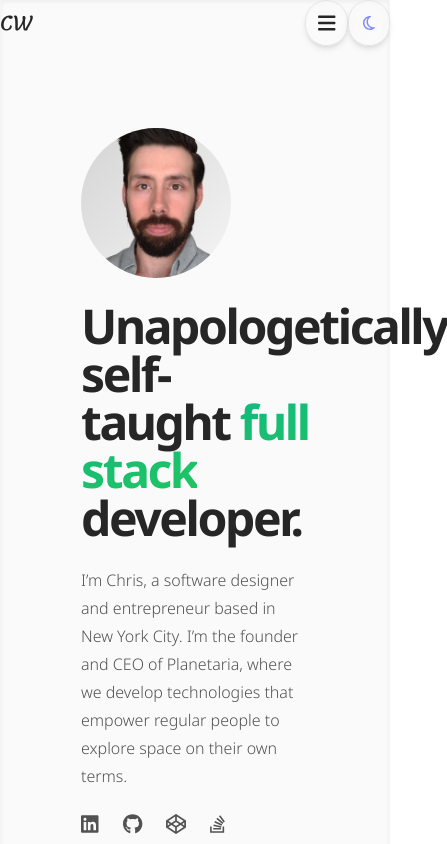
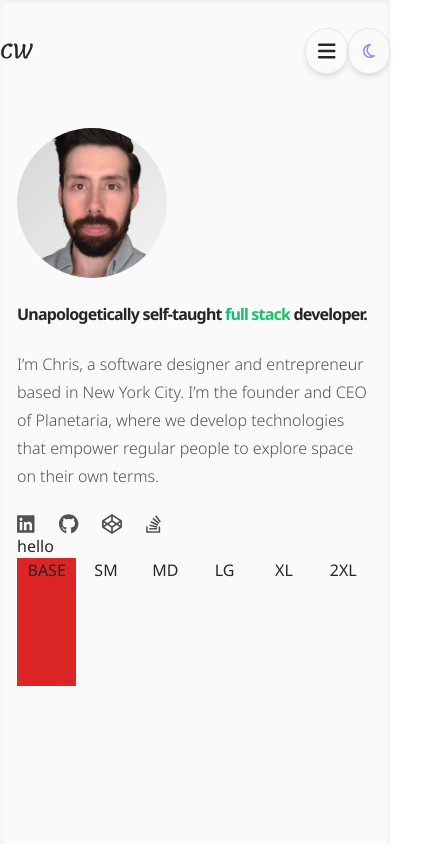
Before and after one commit to Christopher-Warren/portfolio-v4, a Next.js app: page /about in a window 390 px wide. Shown: the top 844 px of the page, 447 px wide, since content can reach past the window. Built offline with nearby package versions, Linux system fonts and the light colour scheme.

Commit message:
responsive hero

```diff
--- a/components/containers/MainContainer.tsx
+++ b/components/containers/MainContainer.tsx
@@ -2,11 +2,15 @@ interface Props {
   children: React.ReactNode;
   className?: string;
 }
-
+//  className="dark:bg-neutral-900 bg-neutral-50 max-w-7xl  border-x shadow-inner border-neutral-100 dark:border-neutral-800 mx-auto relative"
 export const MainContainer = ({ children, className }: Props) => {
   return (
-    <div className="dark:bg-neutral-900 bg-neutral-50 max-w-7xl border-x shadow-inner border-neutral-100 dark:border-neutral-800 mx-auto relative">
-      <div className={`mx-20 ${className ? className : "pt-32"}`}>
+    <div
+      className="relative max-w-7xl border-x shadow-inner
+    bg-neutral-50 dark:border-neutral-800 border-neutral-100 dark:bg-neutral-900
+      mx-0 sm:mx-6 md:mx-6 lg:mx-auto"
+    >
+      <div className={`lg:mx-20 mx-4 ${className ? className : "pt-32"}`}>
         {children}
       </div>
     </div>
--- a/components/home/Hero.tsx
+++ b/components/home/Hero.tsx
@@ -21,7 +21,7 @@ export const Hero = () => {
         />
       </div>
 
-      <h1 className="text-5xl mt-6 font-bold tracking-tighter ">
+      <h1 className="lg:text-5xl mt-6 font-bold tracking-tighter ">
         Unapologetically self-taught{" "}
         <span className="text-transparent bg-clip-text bg-gradient-to-br dark:from-emerald-400 dark:to-green-400 from-emerald-500 to-green-500">
           full stack
--- a/components/home/ImagesBreak.tsx
+++ b/components/home/ImagesBreak.tsx
@@ -5,7 +5,10 @@ export const ImagesBreak = () => {
   const imgHeight = 300;
 
   return (
-    <div className="-mx-20 overflow-x-clip mt-20">
+    <div
+      className="mt-20 overflow-x-clip
+    -mx-4 lg:-mx-20"
+    >
       <div className="-mx-36">
         <div className="flex justify-between [&>*]:shadow-lg [&>*]:rounded-2xl [&>*:nth-child(even)]:rotate-2 [&>*:nth-child(odd)]:-rotate-2">
           <Image
--- a/components/home/Info.tsx
+++ b/components/home/Info.tsx
@@ -16,7 +16,7 @@ const arr = ["", "", "", ""];
 
 export const Info = () => {
   return (
-    <div className="w-full pl-32">
+    <div className="w-full lg:pl-32">
       <div className="w-full rounded-lg p-5 border dark:border-neutral-700 border-neutral-200 mb-10">
         <div className="flex items-center mb-2">
           <FontAwesomeIcon
--- a/components/home/RecentArticles.tsx
+++ b/components/home/RecentArticles.tsx
@@ -24,11 +24,39 @@ export const RecentArticles = () => {
       {/* Articles section */}
       {articles.map(({ date, title, body, read }, index) => {
         return (
+          <article key={index} className="relative mb-16 group cursor-pointer">
+            <div className="absolute  lg:-inset-x-6 -inset-x-4 -inset-y-6 scale-95 group-hover:scale-100 dark:bg-neutral-800 bg-neutral-100 opacity-0 group-hover:opacity-100 transition-all  lg:rounded-lg duration-200" />
+
+            <div className="absolute bg-red-500"></div>
+            <div className="relative  text-neutral-600 dark:text-neutral-500 mb-3 border-l-4 border-green-400 px-4 leading-4">
+              {date}
+            </div>
+
+            <h2 className="relative dark:text-white text-lg font-semibold mb-3">
+              {title}
+            </h2>
+            <p className="relative text-neutral-600 dark:text-neutral-400 mb-3 text-sm leading-6">
+              {body}
+            </p>
+            <div className="relative text-green-500 dark:text-green-400 text-sm">
+              Read article
+            </div>
+          </article>
+        );
+      })}
+    </div>
+  );
+
+  return (
+    <div className="w-full">
+      {/* Articles section */}
+      {articles.map(({ date, title, body, read }, index) => {
+        return (
           <article
             key={index}
-            className="relative even:my-16 group cursor-pointer"
+            className="relative even:my-16 group cursor-pointer p-4"
           >
-            <div className="absolute w-full h-full dark:bg-neutral-800 bg-neutral-100 opacity-0 group-hover:opacity-100 scale-x-105 scale-y-125 transition-opacity rounded-lg duration-200"></div>
+            <div className="absolute w-full h-full dark:bg-neutral-800 bg-neutral-100 opacity-0 group-hover:opacity-100 lg:scale-x-105 scale-y-125 transition-opacity lg:rounded-lg duration-200" />
             <div className="relative  text-neutral-600 dark:text-neutral-500 mb-3 border-l-4 border-green-400 px-4 leading-4">
               {date}
             </div>
--- a/components/navigation/Navbar.tsx
+++ b/components/navigation/Navbar.tsx
@@ -74,7 +74,7 @@ export const Navbar = () => {
 
   return (
     <div
-      className={`flex fixed z-10 w-full justify-between transition-transform duration-300 ${
+      className={`flex fixed z-10 pt-12 -mt-5 w-full max-w-7xl mx-auto right-0 left-0 justify-between transition-transform duration-300 ${
         visible ? "translate-y-0" : `-translate-y-full`
       }`}
     >
--- a/pages/_document.tsx
+++ b/pages/_document.tsx
@@ -12,7 +12,7 @@ export default function Document() {
         />
 
         <link rel="preconnect" href="https://fonts.googleapis.com" />
-        <link rel="preconnect" href="https://fonts.gstatic.com" crossorigin />
+        <link rel="preconnect" href="https://fonts.gstatic.com" />
         <link
           href="https://fonts.googleapis.com/css2?family=Lemonada&display=swap"
           rel="stylesheet"
@@ -21,6 +21,7 @@ export default function Document() {
       <body className="dark:bg-black dark:text-neutral-100 bg-neutral-1000 text-neutral-800">
         <Main />
         <NextScript />
+        asd
       </body>
     </Html>
   );
--- a/pages/about.tsx
+++ b/pages/about.tsx
@@ -14,7 +14,7 @@ import {
 import Link from "next/link";
 import { Hero } from "../components/home";
 
-const about = () => {
+const About = () => {
   return (
     <MainContainer>
       <Hero />
@@ -23,12 +23,19 @@ const about = () => {
             </button> */}
       {/* image break */}
 
-      <div className="mt-32">hello</div>
-      <div className="h-screen  border-b-2 border-white"></div>
+      <div className="">hello</div>
+      <div className="h-96 flex  border-white justify-between">
+        <div className="bg-red-600 w-32 h-32 text-center">BASE</div>
+        <div className="sm:bg-red-600 w-32 h-32 text-center">SM</div>
+        <div className="md:bg-red-600 w-32 h-32 text-center">MD</div>
+        <div className="lg:bg-red-600 w-32 h-32 text-center">LG</div>
+        <div className="xl:bg-red-600 w-32 h-32 text-center">XL</div>
+        <div className="2xl:bg-red-600 w-32 h-32 text-center">2XL</div>
+      </div>
       <div className="h-screen  border-b-2 border-white"></div>
       <div className="h-screen  border-b-2 border-white"></div>
       <div className="h-screen  border-b-2 border-white"></div>
     </MainContainer>
   );
 };
-export default about;
+export default About;
--- a/pages/index.tsx
+++ b/pages/index.tsx
@@ -15,7 +15,7 @@ const Home: NextPage = () => {
         <Hero />
         <ImagesBreak />
 
-        <div className="mt-32 flex gap-6 pb-32 ">
+        <div className="mt-32 lg:flex gap-6 pb-32 ">
           <RecentArticles />
           <Info />
         </div>
```
